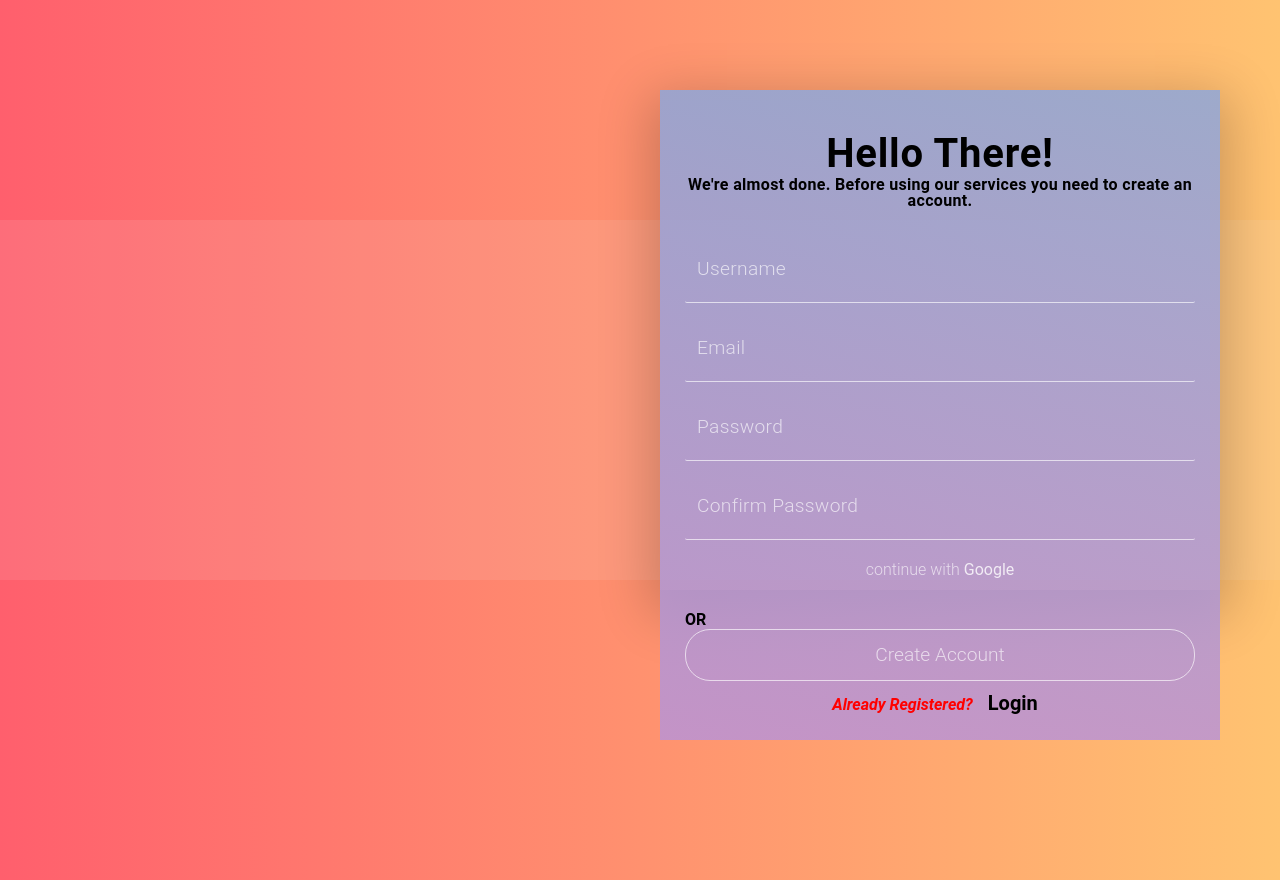
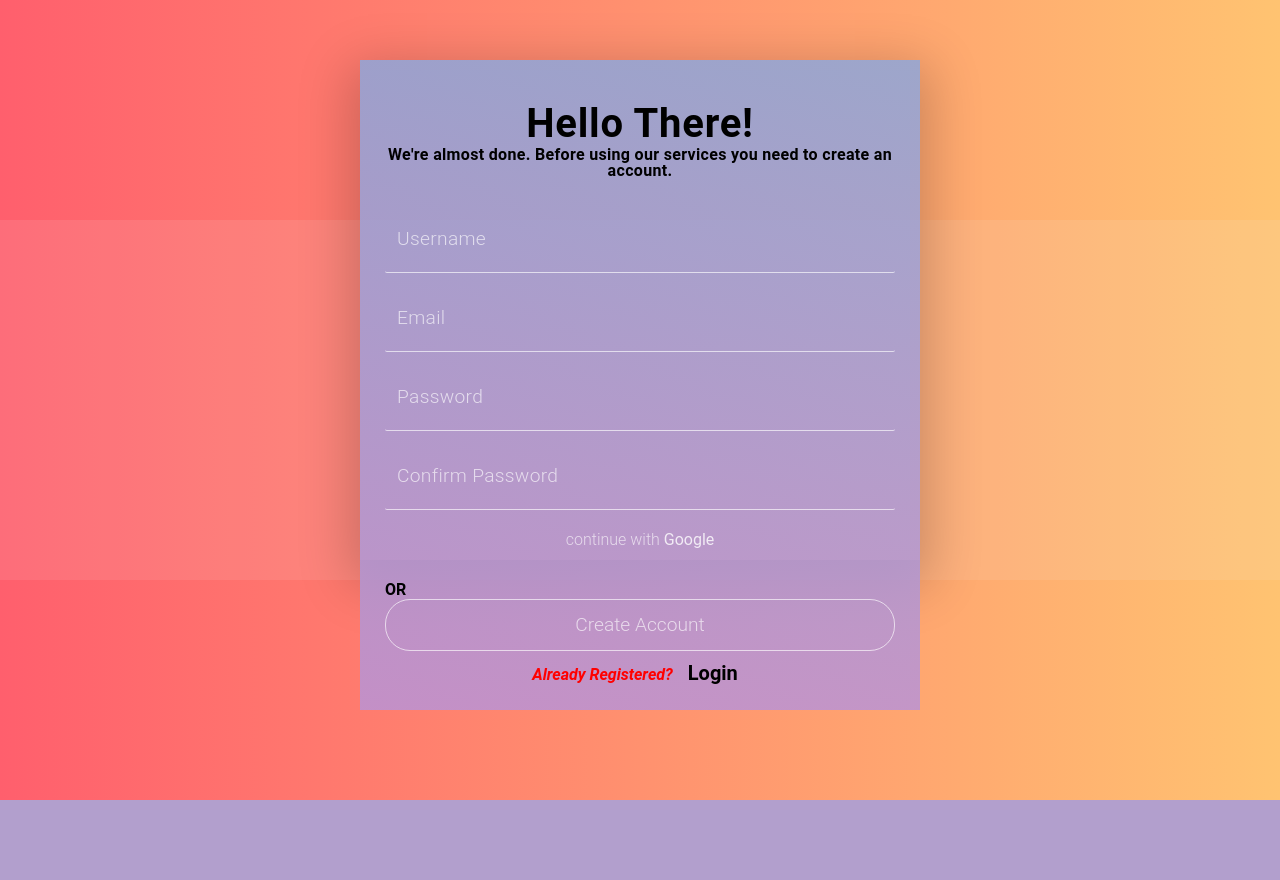
Before and after one commit to MDS-sketch/Musicplayer, a PHP site: page /Register.php in a window 1280 px wide. After the commit the page ends 800 px from the top, so only its background shows below. Run offline with PHP 8.4, Linux system fonts and the light colour scheme.

Commit message:
Update Login.css

```diff
--- a/CSS/Login.css
+++ b/CSS/Login.css
@@ -176,6 +176,7 @@ body,
 html {
   margin: 0;
   height: 100%;
+  width: 100%;
 }
 
 input {
@@ -281,7 +282,7 @@ button:focus {
    background: #ff5f6d;
   background: -webkit-linear-gradient(to right, #ff5f6d, #ffc371);
   background: linear-gradient(to right, #ff5f6d, #ffc371);
-  height: 110%;
+  height: 100%;
 }
 
 .content {
@@ -333,12 +334,12 @@ button:focus {
   -webkit-flex-flow: column;
   -ms-flex-flow: column;
   flex-flow: column;
-  bottom: 100px;
+  bottom: 90px;
   box-shadow: 0px 15px 50px 10px rgba(0, 0, 0, 0.2);
   box-sizing: border-box;
   height: 500px;
   width: 560px;
-  left: 300px;
+  left: 0px;
   }
 
 .overlay {
```
